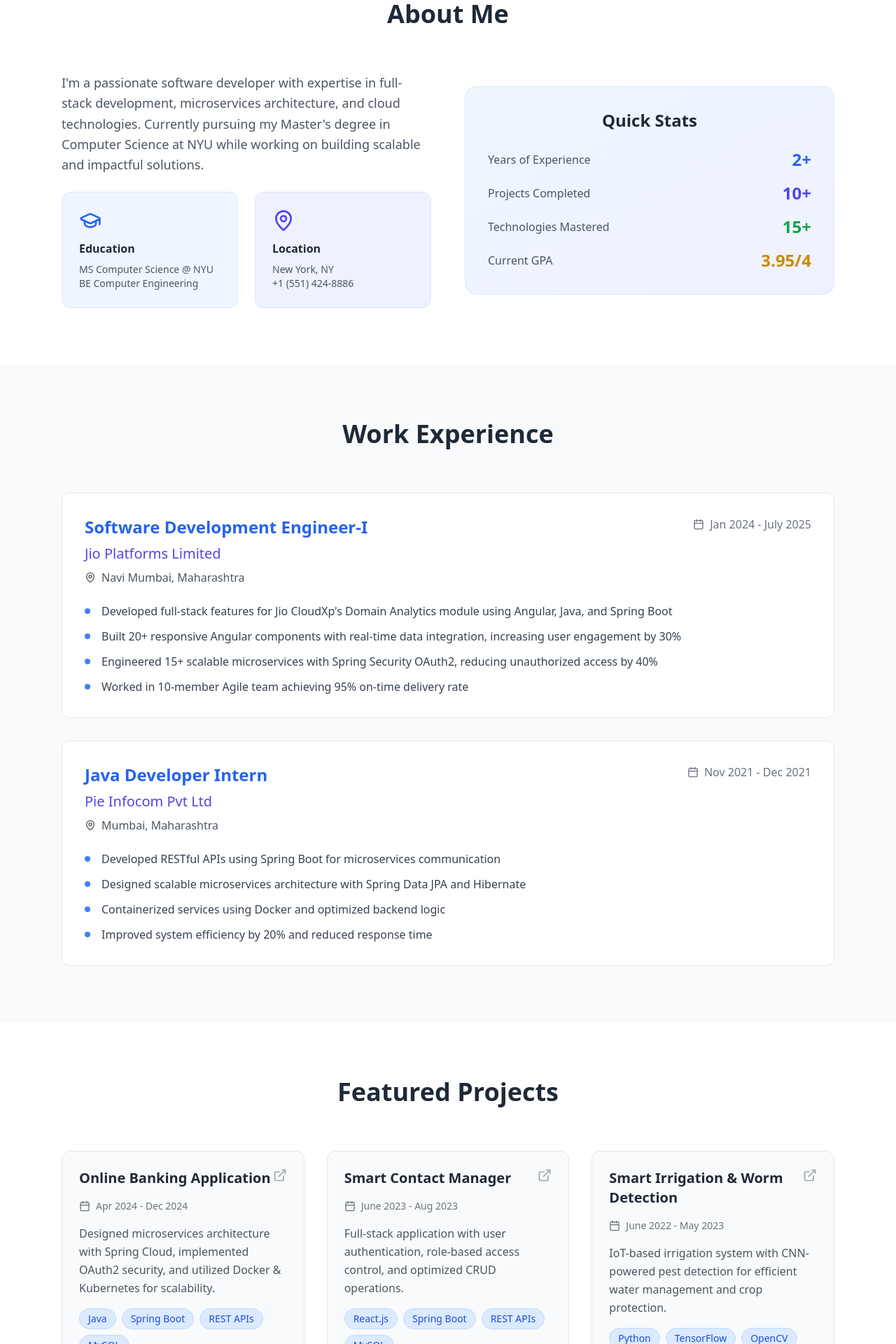
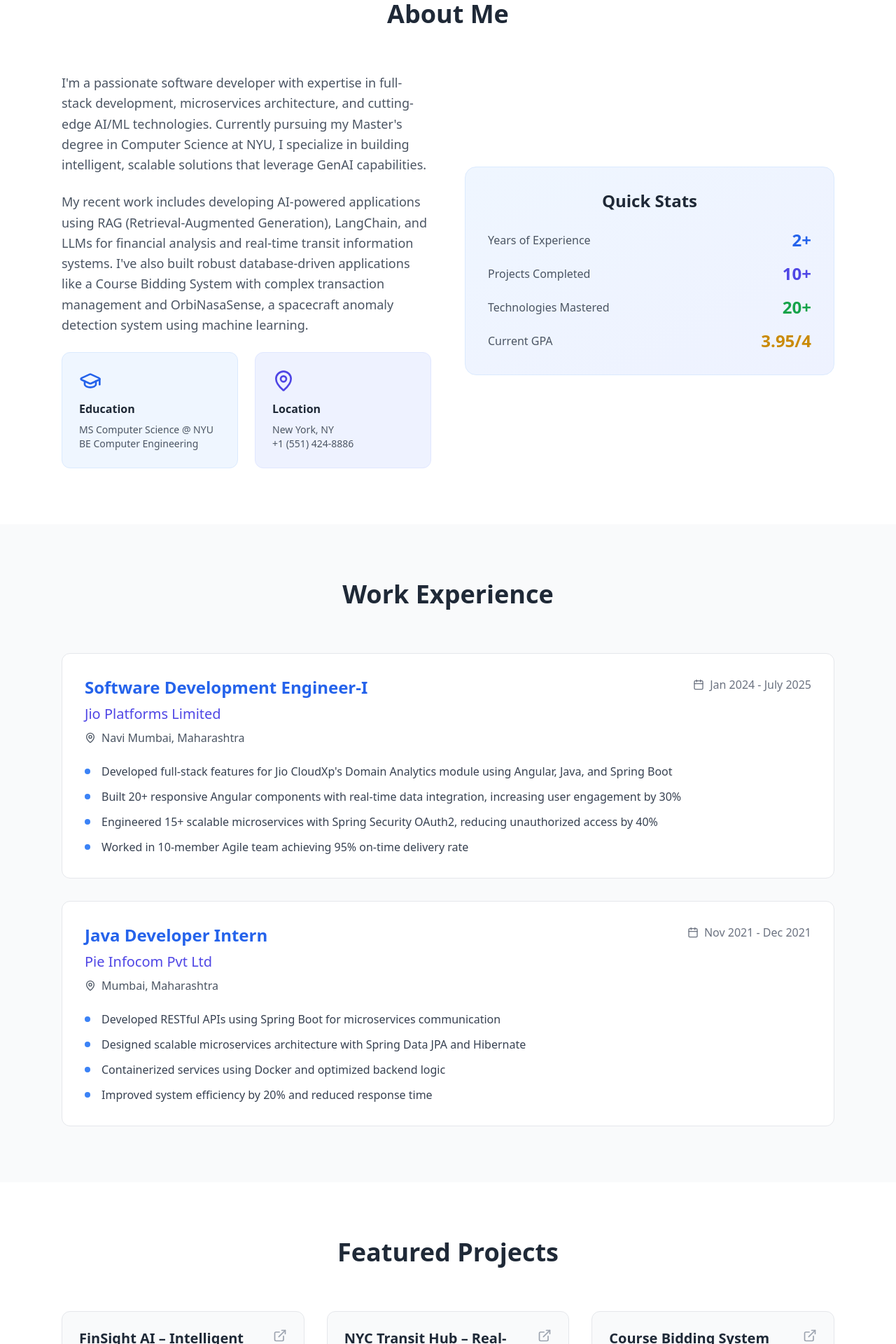
Before and after one commit to Shreyas191/Portfolio-React, a React (Create React App) app: page / in a window 1280 px wide. Shown: the part 880-2800 px from the top of the page at 70% size. Built offline with nearby package versions, Linux system fonts and the light colour scheme.

Commit message:
updated projects and skills

```diff
--- a/src/App.js
+++ b/src/App.js
@@ -1,12 +1,12 @@
 import React, { useState, useEffect } from 'react';
-import { Github, Linkedin, Mail, Phone, MapPin, Download, Code, Database, Server, Monitor, ChevronDown, ExternalLink, Calendar, Award, GraduationCap } from 'lucide-react';
+import { Github, Linkedin, Mail, Phone, MapPin, Download, Code, Database, Server, Monitor, ChevronDown, ExternalLink, Calendar, Award, GraduationCap, Brain } from 'lucide-react';
 
 const Portfolio = () => {
   const [typedText, setTypedText] = useState('');
   const [currentRole, setCurrentRole] = useState(0);
   const [isTyping, setIsTyping] = useState(true);
 
-  const roles = ['Software Developer', 'Full Stack Engineer', 'Microservices'];
+  const roles = ['Software Developer', 'Full Stack Engineer', 'AI/ML Engineer'];
 
   // Simple typewriter effect
   useEffect(() => {
@@ -39,12 +39,45 @@ const Portfolio = () => {
 
   const skills = {
     languages: ['Java', 'C', 'C++', 'HTML', 'CSS', 'TypeScript', 'Python', 'SQL'],
-    technologies: ['Spring Boot', 'Hibernate', 'REST APIs', 'Microservices', 'Angular', 'Bootstrap'],
-    tools: ['MySQL', 'PostgreSQL', 'Postman', 'Git', 'Docker', 'Excel', 'PowerPoint'],
+    technologies: ['Spring Boot', 'Hibernate', 'REST APIs', 'Microservices', 'Angular', 'React.js', 'FastAPI'],
+    aiml: ['LLMs', 'RAG', 'LangChain', 'Gemini AI', 'ChromaDB', 'TensorFlow', 'Machine Learning'],
+    tools: ['MySQL', 'PostgreSQL', 'Firebase', 'Postman', 'Git', 'Docker', 'Excel'],
     platforms: ['IntelliJ', 'VS Code', 'Eclipse', 'GitHub', 'GitLab', 'Gitea', 'Jupyter Notebook', 'Azure DevOps']
   };
 
   const projects = [
+    {
+      title: 'FinSight AI – Intelligent Financial Report Analyzer',
+      period: 'Sept 2025 - Present',
+      tech: ['React.js', 'FastAPI', 'Python', 'ChromaDB', 'RAG', 'LLMs', 'ReportLab'],
+      description: 'AI-powered financial report analyzer leveraging Retrieval-Augmented Generation (RAG) to extract insights, KPIs, and sentiments from unstructured PDF documents.',
+      highlights: ['Document Chunking & Embeddings', 'Contextual Retrieval with ChromaDB', 'Advanced Summarization & Sentiment Analysis', 'Multi-document Financial Evaluations', 'Interactive PDF Export'],
+      url: 'https://github.com/Shreyas191'
+    },
+    {
+      title: 'NYC Transit Hub – Real-Time Transit Information System',
+      period: 'Sept 2025 - Present',
+      tech: ['React', 'Python', 'Firebase', 'LangChain', 'RAG', 'Gemini AI'],
+      description: 'Responsive transit dashboard with AI-driven chat assistant using LangChain and Gemini AI for real-time MTA data retrieval and context-aware responses.',
+      highlights: ['Real-time Transit Visualization', 'Agentic AI Framework', 'RAG Pipeline Implementation', 'Prompt Optimization', 'Dynamic API Selection & Reasoning'],
+      url: 'https://github.com/Shreyas191'
+    },
+    {
+      title: 'Course Bidding System',
+      period: 'Sept 2024 - Dec 2024',
+      tech: ['Java', 'Spring Boot', 'MySQL', 'Railway'],
+      description: 'Database-driven course bidding application with sophisticated bidding mechanisms, waitlist management, and automatic promotion systems using stored procedures and triggers.',
+      highlights: ['Complex Transaction Management', 'Stored Procedures & Triggers', 'Automatic Refund System', 'Waitlist Promotion Logic', 'Foreign Key Constraint Handling'],
+      url: 'https://github.com/Shreyas191'
+    },
+    {
+      title: 'OrbiNasaSense – Spacecraft Anomaly Detection',
+      period: 'Oct 2024 - Nov 2024',
+      tech: ['Python', 'TensorFlow', 'LSTM', 'Linear Regression', 'NASA Telemetry Data'],
+      description: 'Machine learning system for spacecraft anomaly detection using NASA telemetry data with Linear Regression and LSTM neural networks for predictive maintenance.',
+      highlights: ['LSTM Neural Networks', 'Telemetry Analysis', 'Anomaly Detection', 'CubeSat Operations', 'Predictive Maintenance'],
+      url: 'https://github.com/Shreyas191'
+    },
     {
       title: 'Online Banking Application',
       period: 'Apr 2024 - Dec 2024',
@@ -52,22 +85,6 @@ const Portfolio = () => {
       description: 'Designed microservices architecture with Spring Cloud, implemented OAuth2 security, and utilized Docker & Kubernetes for scalability.',
       highlights: ['Microservices Architecture', 'Spring Cloud Config', 'OAuth2 Security', 'Docker & Kubernetes'],
       url: 'https://github.com/Shreyas191/Online-Banking-Application'
-    },
-    {
-      title: 'Smart Contact Manager',
-      period: 'June 2023 - Aug 2023',
-      tech: ['React.js', 'Spring Boot', 'REST APIs', 'MySQL'],
-      description: 'Full-stack application with user authentication, role-based access control, and optimized CRUD operations.',
-      highlights: ['User Authentication', 'Role-based Access', 'Optimized Database Queries', 'Dynamic UI Updates'],
-      url: 'https://github.com/Shreyas191/Smart-Contact-Manager'
-    },
-    {
-      title: 'Smart Irrigation & Worm Detection',
-      period: 'June 2022 - May 2023',
-      tech: ['Python', 'TensorFlow', 'OpenCV', 'C++', 'Raspberry Pi'],
-      description: 'IoT-based irrigation system with CNN-powered pest detection for efficient water management and crop protection.',
-      highlights: ['IoT Integration', 'CNN for Pest Detection', 'Automated Irrigation', 'Real-time Monitoring'],
-      url: 'https://github.com/Shreyas191/Smart-Irrigation-and-Worm-Detection'
     },
     {
       title: 'Discount Coupon APIs',
@@ -85,8 +102,6 @@ const Portfolio = () => {
       highlights: ['Personalized Fitness Plans', 'Workout Tracking', 'Live & Recorded Sessions', 'Trainer & User Portal', 'Full-stack Development with Angular & Spring Boot'],
       url: 'https://github.com/Shreyas191/Online-Gym-Portal'
     }
-
-
   ];
 
   const experiences = [
@@ -163,7 +178,7 @@ const Portfolio = () => {
           </div>
 
           <p className="text-base md:text-lg text-gray-600 mb-8 max-w-2xl mx-auto leading-relaxed">
-            Full-stack developer specializing in microservices architecture, cloud platforms, and modern web technologies.
+            Full-stack developer and AI/ML engineer specializing in microservices architecture, GenAI applications, and cloud platforms.
             Currently pursuing MS in Computer Science at NYU.
           </p>
 
@@ -215,7 +230,11 @@ const Portfolio = () => {
           <div className="grid md:grid-cols-2 gap-12 items-center">
             <div className="space-y-6">
               <p className="text-lg text-gray-600 leading-relaxed">
-                I'm a passionate software developer with expertise in full-stack development, microservices architecture, and cloud technologies. Currently pursuing my Master's degree in Computer Science at NYU while working on building scalable and impactful solutions.
+                I'm a passionate software developer with expertise in full-stack development, microservices architecture, and cutting-edge AI/ML technologies. Currently pursuing my Master's degree in Computer Science at NYU, I specialize in building intelligent, scalable solutions that leverage GenAI capabilities.
+              </p>
+
+              <p className="text-lg text-gray-600 leading-relaxed">
+                My recent work includes developing AI-powered applications using RAG (Retrieval-Augmented Generation), LangChain, and LLMs for financial analysis and real-time transit information systems. I've also built robust database-driven applications like a Course Bidding System with complex transaction management and OrbiNasaSense, a spacecraft anomaly detection system using machine learning.
               </p>
 
               <div className="grid grid-cols-2 gap-6">
@@ -248,7 +267,7 @@ const Portfolio = () => {
                 </div>
                 <div className="flex justify-between items-center">
                   <span className="text-gray-600">Technologies Mastered</span>
-                  <span className="text-green-600 font-bold text-2xl">15+</span>
+                  <span className="text-green-600 font-bold text-2xl">20+</span>
                 </div>
                 <div className="flex justify-between items-center">
                   <span className="text-gray-600">Current GPA</span>
@@ -348,7 +367,7 @@ const Portfolio = () => {
         <div className="max-w-6xl mx-auto px-6">
           <h2 className="text-4xl font-bold text-center mb-16 text-gray-800">Technical Skills</h2>
 
-          <div className="grid md:grid-cols-2 lg:grid-cols-4 gap-8">
+          <div className="grid md:grid-cols-2 lg:grid-cols-5 gap-8">
             <div className="bg-blue-50 p-6 rounded-xl border border-blue-200">
               <Code className="w-8 h-8 text-blue-600 mb-4" />
               <h3 className="text-xl font-bold mb-4 text-blue-700">Languages</h3>
@@ -378,6 +397,24 @@ const Portfolio = () => {
                       <div
                         className="h-full bg-indigo-500 rounded-full"
                         style={{width: `${80 + Math.random() * 20}%`}}
+                      ></div>
+                    </div>
+                  </div>
+                ))}
+              </div>
+            </div>
+
+            <div className="bg-purple-50 p-6 rounded-xl border border-purple-200">
+              <Brain className="w-8 h-8 text-purple-600 mb-4" />
+              <h3 className="text-xl font-bold mb-4 text-purple-700">AI/ML</h3>
+              <div className="space-y-3">
+                {skills.aiml.map((skill, i) => (
+                  <div key={i} className="flex items-center justify-between">
+                    <span className="text-gray-700">{skill}</span>
+                    <div className="w-16 h-2 bg-purple-200 rounded-full overflow-hidden">
+                      <div
+                        className="h-full bg-purple-500 rounded-full"
+                        style={{width: `${85 + Math.random() * 15}%`}}
                       ></div>
                     </div>
                   </div>
@@ -544,8 +581,8 @@ const Portfolio = () => {
           </p>
           <div className="flex justify-center space-x-6">
             {[
-              { icon: Github, href: "#" },
-              { icon: Linkedin, href: "#" },
+              { icon: Github, href: "https://github.com/Shreyas191" },
+              { icon: Linkedin, href: "https://www.linkedin.com/in/shreyaskaldate/" },
               { icon: Mail, href: "mailto:sk12898@nyu.edu" }
             ].map(({ icon: Icon, href }, index) => (
               <a
```
